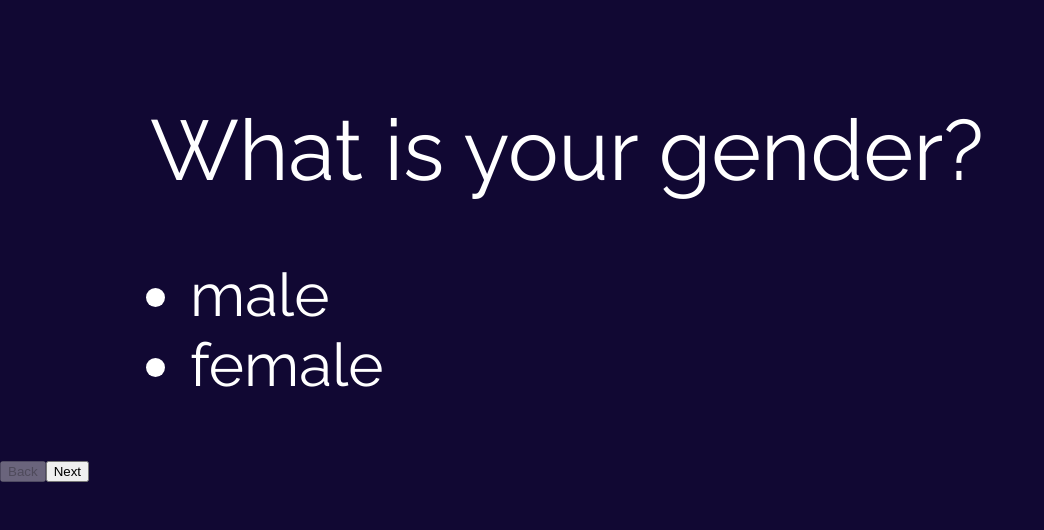
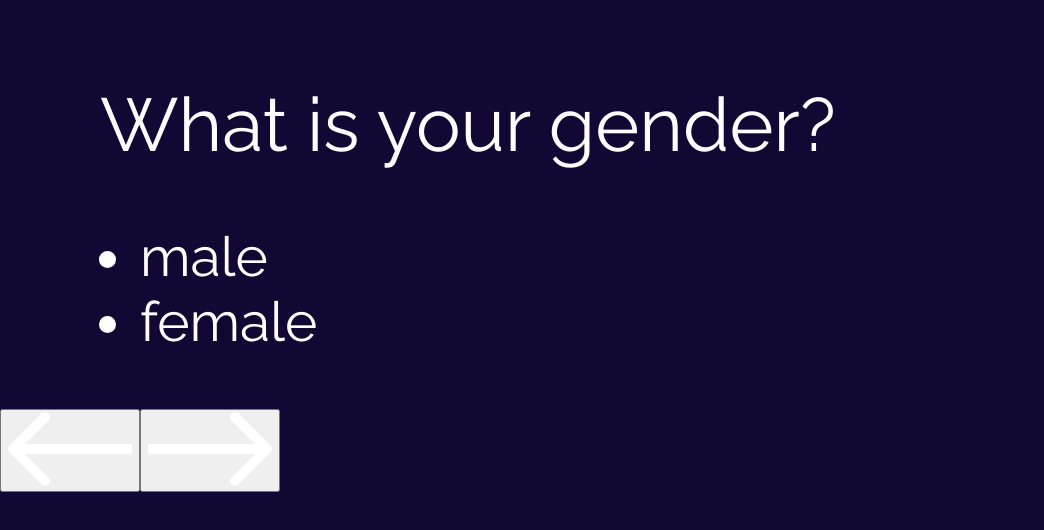
Before and after one commit to saachivar/scorepredictor, a React (Create React App) app in the folder score-predictor-frontend/: page /Survey in a window 1280 px wide. Shown: the top 530 px of the page, without its empty margins (0-1044 px from the left). Built offline with nearby package versions, Linux system fonts and the light colour scheme.

Commit message:
arrow buttons

```diff
--- a/score-predictor-frontend/src/App.css
+++ b/score-predictor-frontend/src/App.css
@@ -4,14 +4,14 @@ h1 {
   font-optical-sizing: auto;
   font-weight: 400;
   font-style: normal;
-  font-size: 85px;
+  font-size: 75px;
 }
 h2, .h2 {
   font-family: "Raleway", sans-serif;
   font-optical-sizing: auto;
   font-weight: 400;
   font-style: normal;
-  font-size: 60px;
+  font-size: 55px;
   text-decoration: none;
   color: white;
 }
@@ -29,7 +29,7 @@ p {
 .Intro {
   margin-left: 150px;
   margin-top: 100px;
-  margin-bottom: 160px;
+  margin-bottom: 190px;
   width: 900px;
 }
 
@@ -41,8 +41,8 @@ p {
 }
 
 #home-arrow {
-  margin-left: 500px;
-  margin-top: -70px;
+  margin-left: 480px;
+  margin-top: -60px;
 }
 
 .styled-image {
@@ -55,7 +55,7 @@ p {
     transform: translateX(0); /* Start at original position */
   }
   50% {
-    transform: translateX(100px); /* Move 100px to the right */
+    transform: translateX(60px); /* Move 100px to the right */
   }
   100% {
       transform: translateX(0px); /* Move 100px to the right */
@@ -65,15 +65,54 @@ p {
   color: white;
 }
 .question {
-  margin-left: 150px;
-  margin-top: 100px;
+  margin-left: 100px;
+  margin-top: 80px;
 }
 
 .Results {
   color: white;
 }
 
-
 .nav-link:hover {
   color: rgb(214, 226, 228);
 }
+
+/* For forward transitions */
+.swipe-right-enter {
+  opacity: 0;
+  transform: translateX(100%);
+}
+.swipe-right-enter-active {
+  opacity: 1;
+  transform: translateX(0);
+  transition: opacity 300ms, transform 300ms;
+}
+.swipe-right-exit {
+  opacity: 1;
+  transform: translateX(0);
+}
+.swipe-right-exit-active {
+  opacity: 0;
+  transform: translateX(-100%);
+  transition: opacity 300ms, transform 300ms;
+}
+
+/* For backward transitions */
+.swipe-left-enter {
+  opacity: 0;
+  transform: translateX(-100%);
+}
+.swipe-left-enter-active {
+  opacity: 1;
+  transform: translateX(0);
+  transition: opacity 300ms, transform 300ms;
+}
+.swipe-left-exit {
+  opacity: 1;
+  transform: translateX(0);
+}
+.swipe-left-exit-active {
+  opacity: 0;
+  transform: translateX(100%);
+  transition: opacity 300ms, transform 300ms;
+}
--- a/score-predictor-frontend/src/App.js
+++ b/score-predictor-frontend/src/App.js
@@ -1,21 +1,24 @@
-import * as React from "react";
-import Home from "./Home"
-import { createRoot } from "react-dom/client";
-import { BrowserRouter, Route, Routes, useLocation } from "react-router-dom";
-import RouteHandler from "./components/RouteHandler.js"
-import "./index.css";
-import "./App.css"
-import Survey from "./Survey";
-import Results from "./Results";
+import React from 'react';
+import { useRoutes } from 'react-router-dom';
+import SwipeHandler from './components/SwipeHandler';
+import Home from './Home';
+import Survey from './Survey';
+import Results from './Results';
 
+const App = () => {
+  const routes = useRoutes([
+    {
+      path: '/',
+      element: <SwipeHandler />,
+      children: [
+        { path: '/', element: <Home /> },
+        { path: 'Survey', element: <Survey /> },
+        { path: 'Results', element: <Results /> }
+      ]
+    }
+  ]);
 
-export default function App() {
-    const location = useLocation();
-    return (
-        <Routes>
-            <Route exact path='/' element={< Home />}> </Route>
-            <Route exact path='/Survey' element={< Survey />}> </Route>
-            <Route exact path='/Results' element={< Results />}> </Route>
-        </Routes>
-    );
-  }
+  return routes;
+};
+
+export default App;
--- a/score-predictor-frontend/src/Home.js
+++ b/score-predictor-frontend/src/Home.js
@@ -1,15 +1,16 @@
-import "./images/arrow.png"
+import "./images/right-arrow.png"
 import { Link } from 'react-router-dom';
+
+
 export default function Home() {
-
 
   return (
         <div className='Home'>
           <div className='Intro'>
             <h1>Welcome to the SAT score predictor*. </h1>
             <Link className='h2 nav-link' to="/Survey">Begin the survey
-            <div id='home-arrow'>
-              <img src={ require ("./images/arrow.png") } alt="Description of Image" class="styled-image"/>
+              <div id='home-arrow' >
+                <img src={ require ("./images/right-arrow.png") } alt="Description of Image" class="styled-image"/>
               </div>
             </Link>
           </div>
--- a/score-predictor-frontend/src/Survey.js
+++ b/score-predictor-frontend/src/Survey.js
@@ -1,8 +1,11 @@
 import React from 'react';
 import Question from "./components/Question.js";
+import { useNavigate } from 'react-router-dom';
 import { useState } from 'react';
-
+import "./images/right-arrow.png";
+import "./images/left-arrow.png";
 export default function Survey () {
+  const navigate = useNavigate();
   const [currentQuestion, setCurrentQuestion] = useState(0);
 
   const questions = [
@@ -19,6 +22,8 @@ export default function Survey () {
   const previousQuestion = () => {
     if (currentQuestion > 0) {
       setCurrentQuestion(currentQuestion - 1);
+    } else {
+      navigate('/')
     }
   };
 
@@ -26,11 +31,11 @@ export default function Survey () {
     <div>
       {questions[currentQuestion]}
       <div>
-        <button onClick={previousQuestion} disabled={currentQuestion === 0}>
-          Back
+        <button onClick={previousQuestion} >
+          <img src={ require ("./images/left-arrow.png") }  alt="back" className="button-image" />
         </button>
         <button onClick={nextQuestion} disabled={currentQuestion === questions.length - 1}>
-          Next
+          <img src={ require ("./images/right-arrow.png") }  alt="next" className="button-image" />
         </button>
       </div>
     </div>
--- a/score-predictor-frontend/src/components/RouteHandler.js
+++ /dev/null
@@ -1,20 +0,0 @@
-import React from "react";
-import {Route, Routes, useLocation} from "react-router-dom";
-import Home from "../Home";
-import Survey from "../Survey";
-import Results from "../Results";
-import { AnimatePresence } from "framer-motion"
-export default function AnimatedRoutes() {
-  const location = useLocation();
-  return (
-    <AnimatePresence>
-      <Routes location={location} key={location.pathname}>
-        <Route exact path='/' element={< Home />}> </Route>
-        <Route exact path='/Survey' element={< Survey />}> </Route>
-        <Route exact path='/Results' element={< Results />}> </Route>
-      </Routes>
-    </AnimatePresence>
-
-  )
-
-}
--- /dev/null
+++ b/score-predictor-frontend/src/components/SwipeHandler.js
@@ -0,0 +1,38 @@
+import React, { useRef, useEffect, useState } from 'react';
+import { useLocation, Outlet } from 'react-router-dom';
+import { CSSTransition, TransitionGroup } from 'react-transition-group';
+
+
+const SwipeHandler = () => {
+  const location = useLocation();
+  const [direction, setDirection] = useState('forward');
+  const prevLocation = useRef(location);
+
+  useEffect(() => {
+    if (
+      (prevLocation.current.pathname === '/Survey' && location.pathname === '/') ||
+      (prevLocation.current.pathname === '/Results' && location.pathname === '/Survey')
+    ) {
+      setDirection('forward');
+    } else if (prevLocation.current.pathname === '/' && location.pathname === '/Survey'){
+      setDirection('backward');
+    }
+    prevLocation.current = location;
+  }, [location]);
+
+  return (
+    <TransitionGroup>
+      <CSSTransition
+        key={location.pathname}
+        classNames={direction === 'forward' ? 'swipe-right' : 'swipe-left'}
+        timeout={300}
+      >
+        <div className="page">
+          <Outlet />
+        </div>
+      </CSSTransition>
+    </TransitionGroup>
+  );
+};
+
+export default SwipeHandler;
```
Also changed, not shown: score-predictor-frontend/src/index.js (+5 -9 lines), score-predictor-frontend/src/images/left-arrow.png (added), score-predictor-frontend/src/images/right-arrow.png (added). Lines whose indentation alone changed are shown as unchanged.
